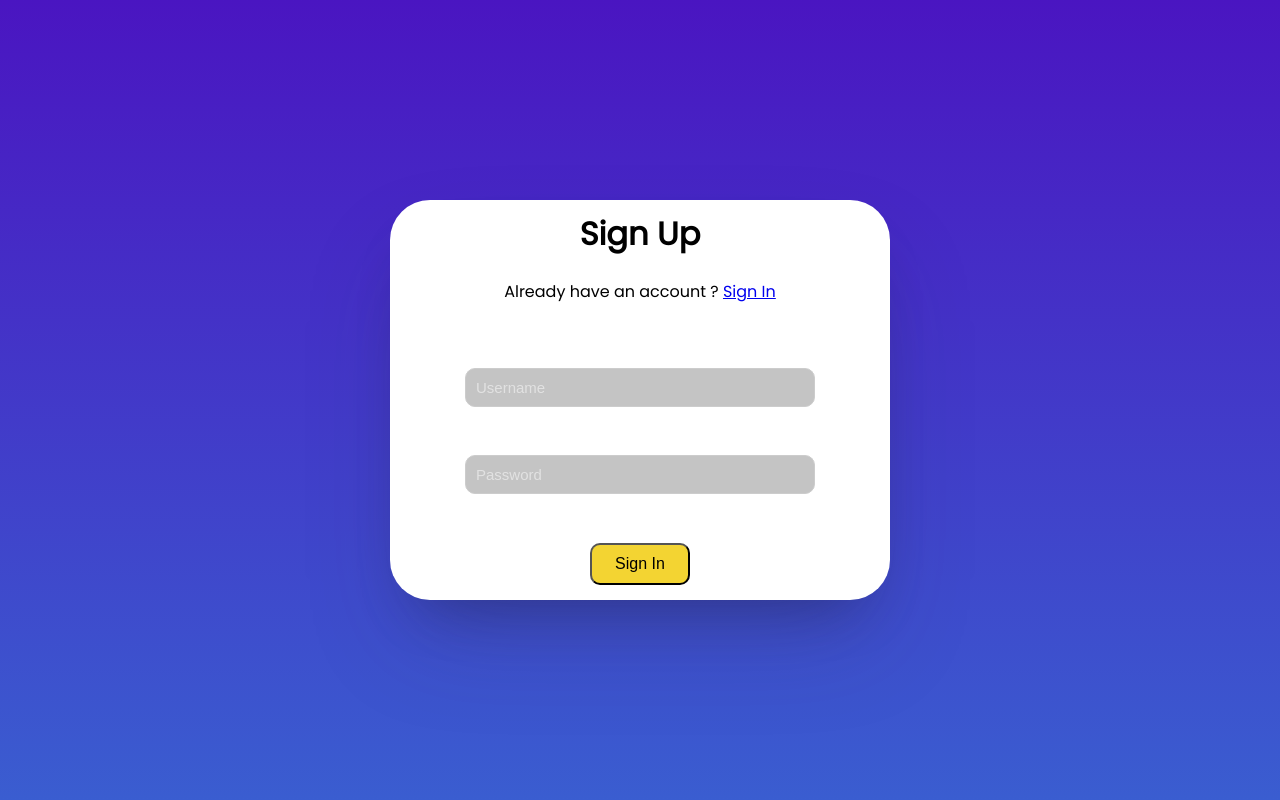
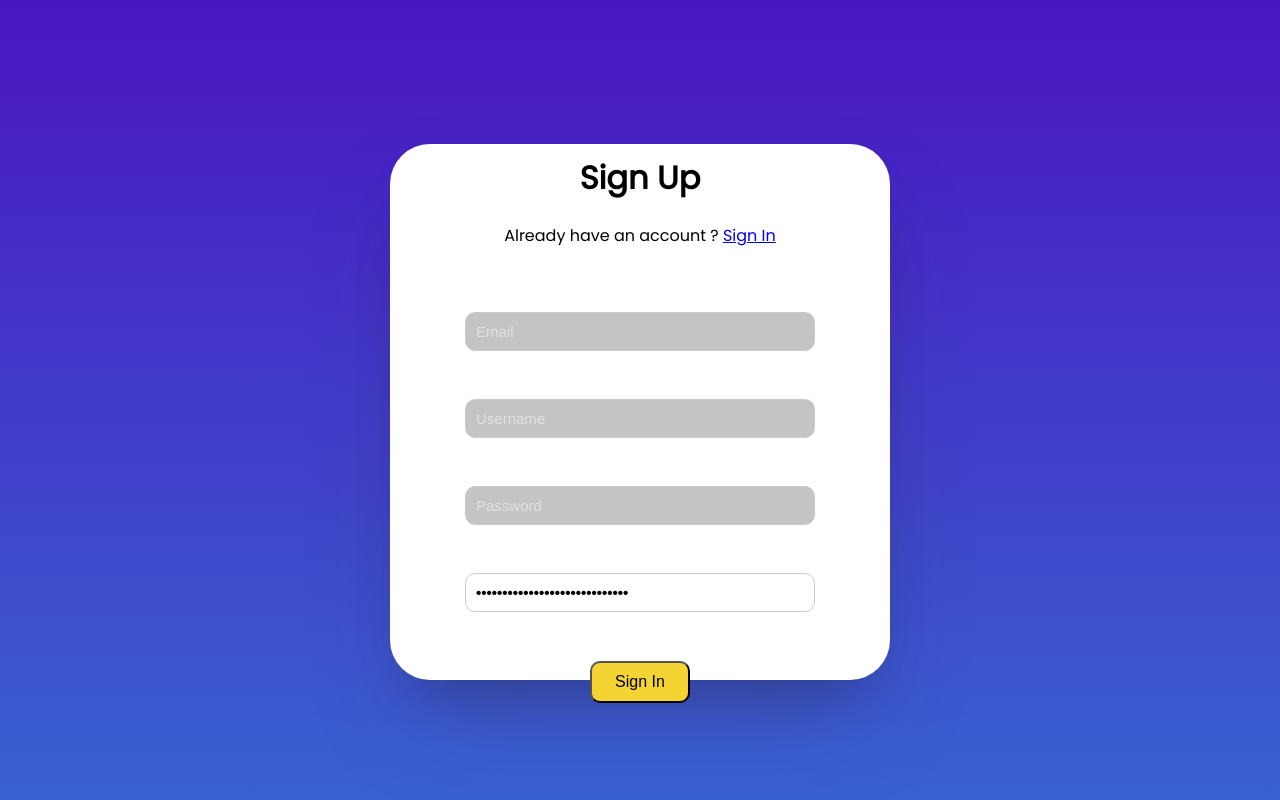
Before and after one commit to WixazZ/to-stu-doo, a Vue app: page /signup in a window 1280 px wide. Shown: the top 800 px of the page. Built offline with nearby package versions, Linux system fonts and the light colour scheme.

Commit message:
Secure sign up feature added

```diff
--- a/src/authentification/SignUp.vue
+++ b/src/authentification/SignUp.vue
@@ -5,19 +5,70 @@
 
     <form @submit.prevent="signIn">
       <div class="form-group">
-        <input type="text" class="form-control" id="email" v-model="username" placeholder="Username" required>
+        <input type="email" class="form-control" id="email" v-model="email" placeholder="Email" required>
+      </div>
+      <div class="form-group">
+        <input type="text" class="form-control" id="username" v-model="username" placeholder="Username" required>
       </div>
       <div class="form-group">
         <input type="password" class="form-control" id="password" v-model="password" placeholder="Password" required>
       </div>
-      <button type="submit" class="btn btn-primary">Sign In</button>
+      <div class="form-group">
+        <input type="password" class="form-control" id="confirmPassword" v-model="confirmPassword" placeholder="Confirm your password" required>
+      </div>
+      <button v-on:click="signUp();" type="submit" class="btn btn-primary">Sign In</button>
     </form>
   </div>
 </template>
 
 <script>
 export default {
+
   name: "SignUp",
+  methods: {
+    checkUsername(){
+      return /^[a-zA-Z0-9]{3,20}$/.test(document.getElementById("username").value);
+    },
+    checkPassword(){
+      return /^(?=.*[a-z])(?=.*[A-Z])(?=.*\d)(?=.*[.:/(){}@$!%*?&])[A-Za-z\d.:/(){}@$!%*?&]{8,50}$/.test(document.getElementById("password").value);
+    },
+    checkEmail(){
+      return /^(([^<>()[\]\\.,;:\s@"]+(\.[^<>()[\]\\.,;:\s@"]+)*)|(".+"))@((\[[0-9]{1,3}\.[0-9]{1,3}\.[0-9]{1,3}\.[0-9]{1,3}\])|(([a-zA-Z\-0-9]+\.)+[a-zA-Z]{2,}))$/.test(document.getElementById("email").value)
+    },
+    confirmPassword(){
+      return document.getElementById("confirmPassword").value().equals(document.getElementById("confirmPassword").value());
+    },
+    checkInputs(){
+      if(!this.checkEmail()){
+        alert("Invalid Email");
+        return false;
+      }else if(!this.checkUsername()){
+        alert("Username length should be from 3 to 20 and contains letters and numbers only");
+        return false
+      }else if(!this.checkPassword()){
+        alert("Invalid Password");
+        return false
+      }else if(!this.confirmPassword()){
+        alert("Password confirmation different from password");
+        return false
+      }
+      return true;
+    },
+    signUp(){
+      if(this.checkInputs()){
+        const requestOptions = {
+          method: "POST",
+          headers: { "Content-Type": "application/json" },
+          body: JSON.stringify({username:document.getElementById("username").value, password:document.getElementById("password").value, mail: document.getElementById("email").value})
+        };
+        fetch("http://localhost:8080/signup", requestOptions).then(response => response.json()).then((data) => {
+          if(data.token){
+            sessionStorage.setItem('token', data.token);
+          }
+        });
+      }
+    }
+  }
 }
 </script>
 
@@ -36,9 +87,9 @@ template{
   right: 0;
   margin-left: auto;
   margin-right: auto;
-  margin-top: 25vh;
+  margin-top: 18vh;
   width: 500px;
-  height: 50vh;
+  height: 67vh;
   background-color: #fff;
   border-radius: 40px;
   text-align: center;
```
